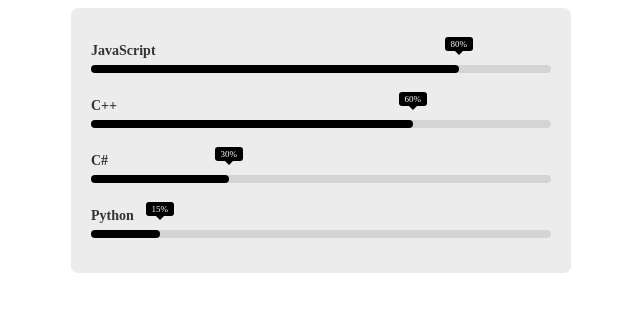
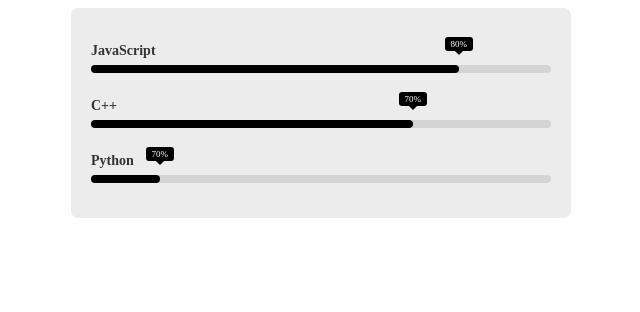
Before and after one commit to denis-hristov/My-skills, a plain HTML site: page index.html in a window 1280 px wide. Shown: the whole page, without its empty margins (319-959 px from the left). Drawn offline with Linux system fonts and the light colour scheme.

Commit message:
Update skill percentages for Node.js and JavaScript

```diff
--- a/index.html
+++ b/index.html
@@ -23,17 +23,7 @@
 
     <div class="skill-bar">
       <span class="skill-per nodejs">
-        <span class="tooltip">60%</span>
-      </span>
-    </div>
-  </div>
-
-  <div class="skill-box">
-    <span class="title">C#</span>
-
-    <div class="skill-bar">
-      <span class="skill-per css">
-        <span class="tooltip">30%</span>
+        <span class="tooltip">70%</span>
       </span>
     </div>
   </div>
@@ -43,7 +33,7 @@
 
     <div class="skill-bar">
       <span class="skill-per javascript">
-        <span class="tooltip">15%</span>
+        <span class="tooltip">70%</span>
       </span>
     </div>
   </div>
```
